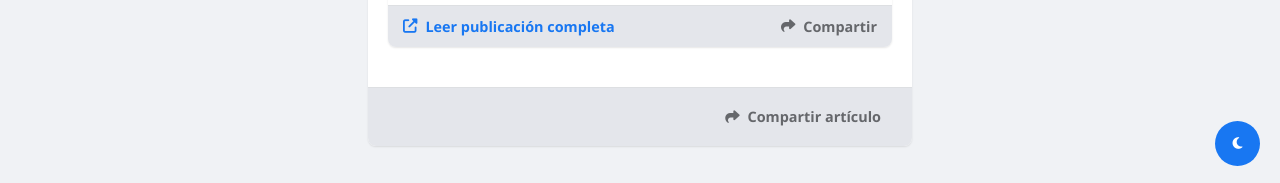
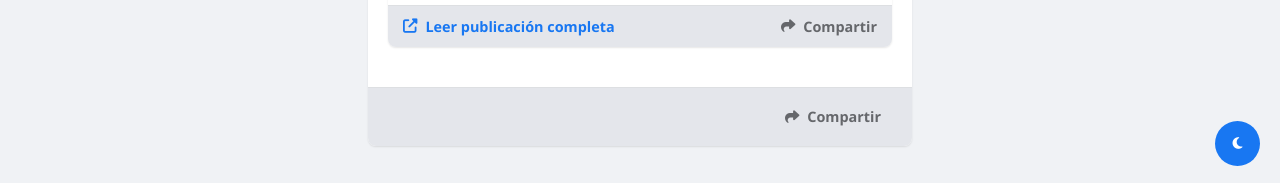
Before and after one commit to cafrhein/muro, a Jekyll site: the page built from _layouts/post.html, in a window 1280 px wide and 900 px high, scrolled down 1232 px. Shown: the part 714-897 px from the top of the window. Built offline with Jekyll 4.4.1, drawn with Linux system fonts in a browser that asks for light colours.

Commit message:
Update post.html

```diff
--- a/_layouts/post.html
+++ b/_layouts/post.html
@@ -7,13 +7,13 @@ layout: default
     <div style="padding: 15px; display: flex; gap: 10px; align-items: center;">
         <img src="{{ '/perfil.png.jpg' | relative_url }}" alt="Carlos Hernández" style="width: 40px; height: 40px; border-radius: 50%; object-fit: cover;">
         <div>
-            <strong style="display: block; color: var(--fb-text); font-size: 0.95rem;">Carlos Hernández</strong>
+            <strong style="color: var(--fb-text); font-size: 0.95rem; display: block;">Carlos Hernández</strong>
             <span style="font-size: 0.8rem; color: var(--fb-text-sec);">{{ page.date | date: "%e de %b, %Y" }} · <i class="fas fa-globe-americas"></i></span>
         </div>
     </div>
 
     <div class="post-content" style="padding: 0 20px 20px 20px;">
-        <h1 style="margin-top: 0; color: var(--fb-text); font-size: 1.8rem; font-weight: 800; margin-bottom: 25px; line-height: 1.2;">{{ page.title }}</h1>
+        <h1 style="color: var(--fb-text); font-size: 1.8rem; font-weight: 800; margin-bottom: 25px; line-height: 1.2;">{{ page.title }}</h1>
 
         <div style="color: var(--fb-text);">
             {{ content }}
@@ -22,7 +22,7 @@ layout: default
 
     <div style="border-top: 1px solid var(--fb-border); display: flex; justify-content: flex-end; padding: 10px 15px; background: var(--fb-hover);">
         <div onclick="if(navigator.share){ navigator.share({title: '{{ page.title | escape }}', url: window.location.href}); } else { navigator.clipboard.writeText(window.location.href); alert('¡Enlace copiado!'); }" style="color: var(--fb-text-sec); font-weight: 600; font-size: 0.9rem; padding: 8px 16px; cursor: pointer; border-radius: 5px; display: flex; align-items: center; gap: 8px;">
-            <i class="fas fa-share"></i> Compartir artículo
+            <i class="fas fa-share"></i> Compartir
         </div>
     </div>
 
```
